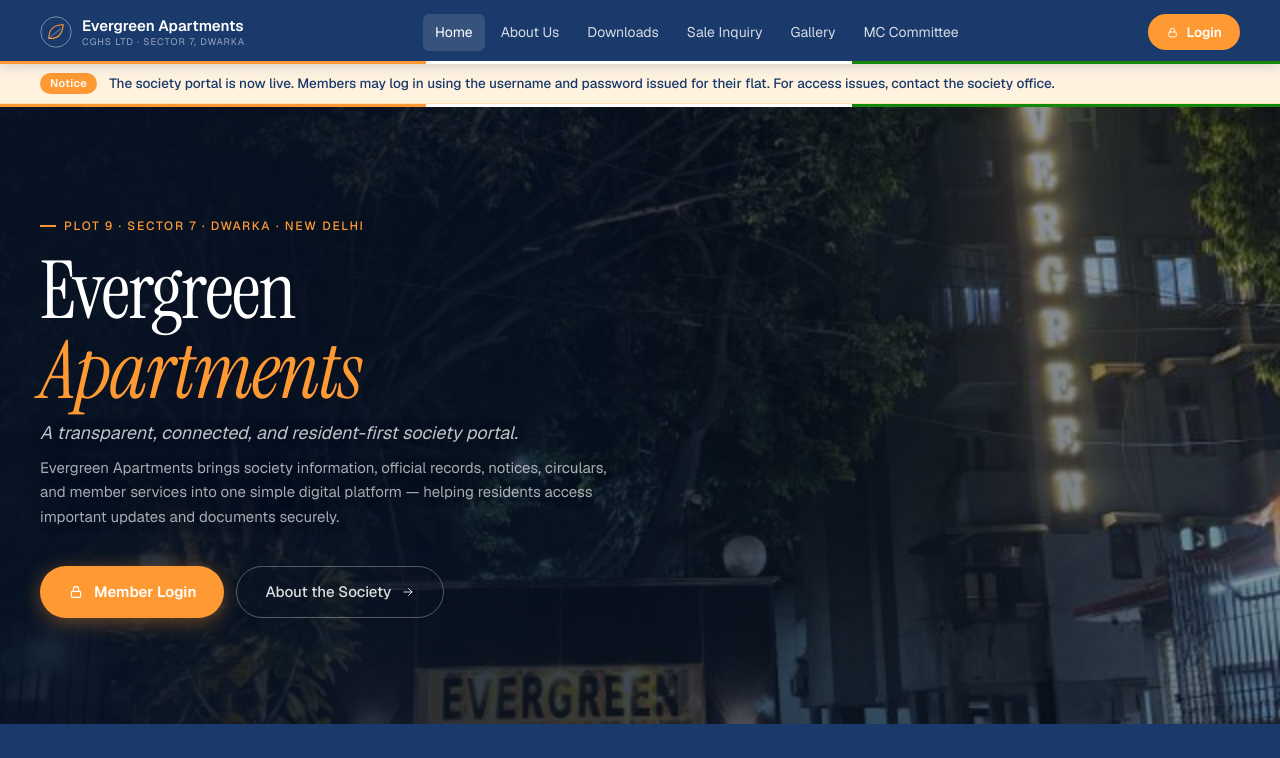
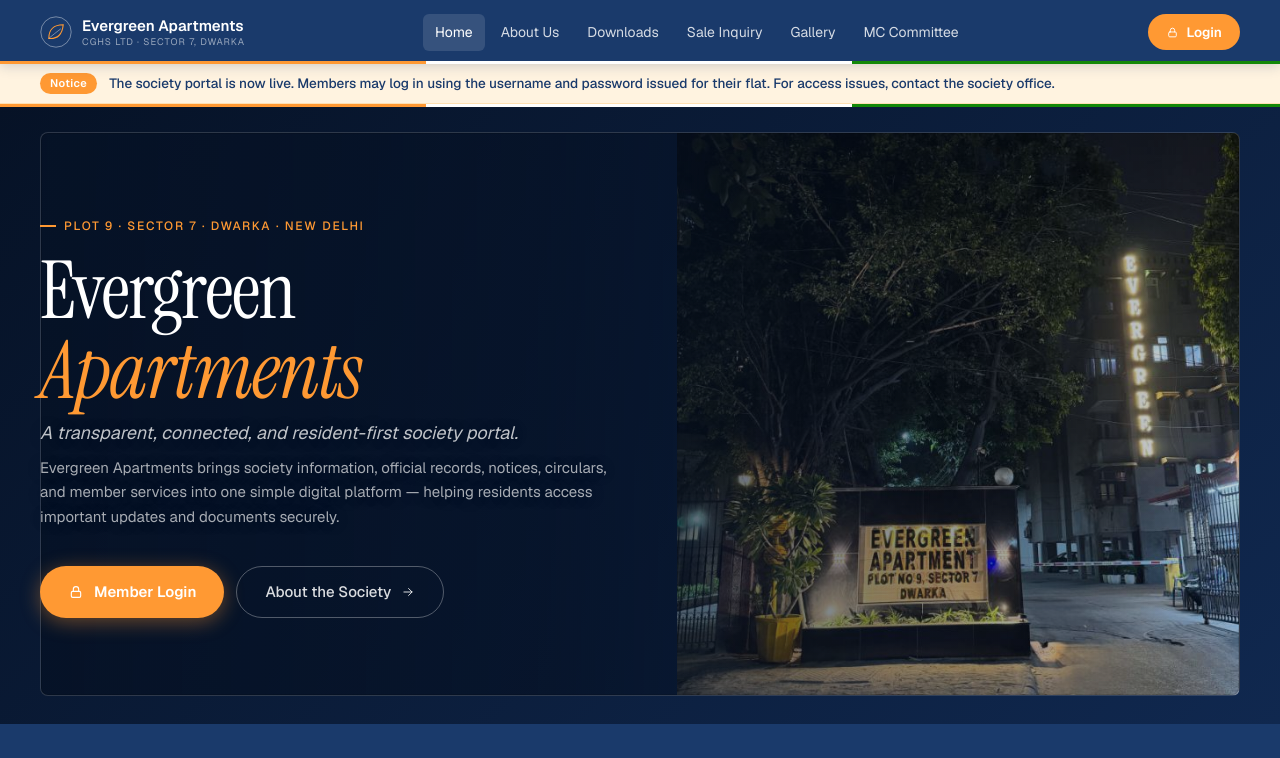
Before and after one commit to Mirajin9/Society-Evergreen-website, a Next.js app: page / in a window 1280 px wide. Shown: the top 758 px of the page. Built offline with nearby package versions, Linux system fonts and the light colour scheme.

Commit message:
Contain homepage hero photo

```diff
--- a/styles.css
+++ b/styles.css
@@ -690,17 +690,29 @@ label.fl { display: block; font-size: 12.5px; color: var(--ink-2); margin-bottom
   display: flex;
   flex-direction: column;
   justify-content: center;
+  background: linear-gradient(135deg, #061226 0%, #10284f 100%);
+}
+.pub-hero-gate::after {
+  content: "";
+  position: absolute;
+  inset: 28px 40px;
+  border: 1px solid rgba(255,255,255,0.16);
+  border-radius: 8px;
   background:
-    linear-gradient(90deg, rgba(6,18,38,0.9) 0%, rgba(6,18,38,0.72) 42%, rgba(6,18,38,0.24) 100%),
-    linear-gradient(0deg, rgba(0,0,0,0.3), rgba(0,0,0,0.1)),
-    url("/images/evergreen-front-gate.jpeg");
-  background-size: cover;
-  background-position: center center;
+    linear-gradient(90deg, rgba(6,18,38,0.9) 0%, rgba(6,18,38,0.74) 42%, rgba(6,18,38,0.18) 100%),
+    url("/images/evergreen-front-gate.jpeg") no-repeat right center / contain;
+  box-shadow: inset 0 0 0 1px rgba(0,0,0,0.12);
+  pointer-events: none;
+}
+.pub-hero-gate > * {
+  position: relative;
+  z-index: 1;
 }
 .pub-hero::before {
   content: "";
   position: absolute; top: 0; left: 0; right: 0; height: 3px;
   background: var(--tricolor);
+  z-index: 2;
 }
 .pub-hero .eyebrow-pub {
   font-size: 12px; letter-spacing: 0.14em; text-transform: uppercase;
@@ -1007,6 +1019,12 @@ label.fl { display: block; font-size: 12.5px; color: var(--ink-2); margin-bottom
   .pub-hamburger { display: flex; }
   .pub-hero, .pub-tiles-section, .pub-section, .pub-kpi-bar, .pub-page-header, .pub-footer { padding-left: 20px; padding-right: 20px; }
   .pub-hero { padding-top: 48px; padding-bottom: 48px; }
+  .pub-hero-gate::after {
+    inset: 18px;
+    background:
+      linear-gradient(90deg, rgba(6,18,38,0.9) 0%, rgba(6,18,38,0.74) 52%, rgba(6,18,38,0.28) 100%),
+      url("/images/evergreen-front-gate.jpeg") no-repeat center center / contain;
+  }
   .tile-grid { grid-template-columns: 1fr 1fr; }
   .pub-kpi-bar { grid-template-columns: 1fr 1fr; gap: 24px; padding: 28px 20px; }
   .pub-kpi { border-right: 0; padding: 0; text-align: left; }
```
